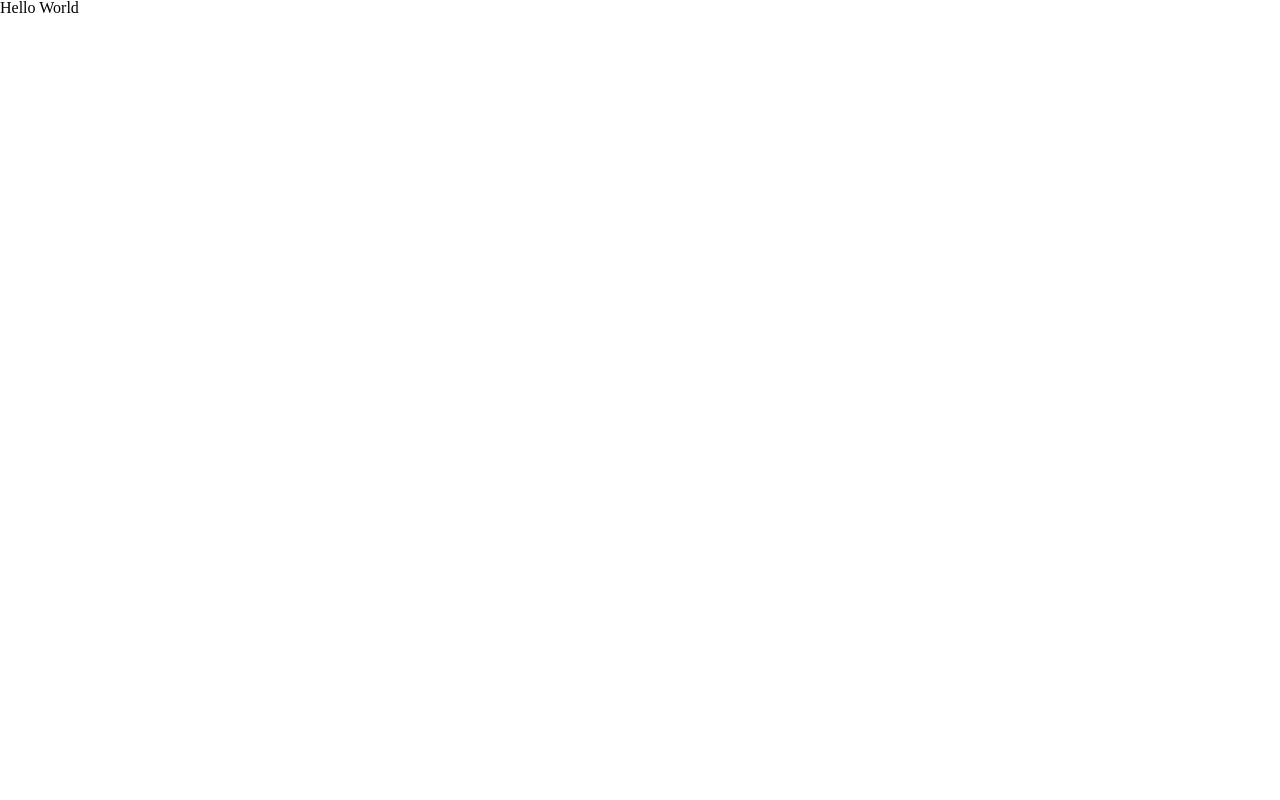
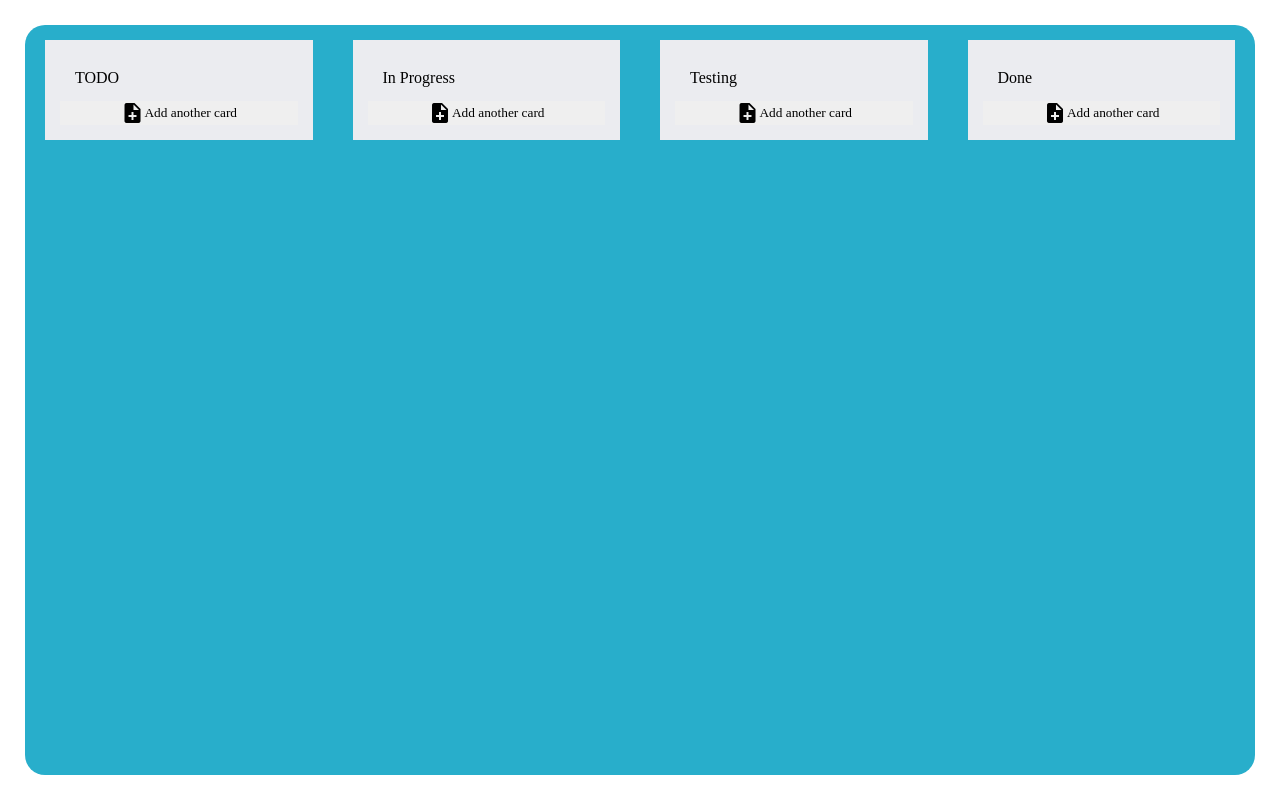
Before and after one commit to 97Dmitry/ReactTrello, a React (Create React App) app: page / in a window 1280 px wide. Built offline with nearby package versions, Linux system fonts and the light colour scheme.

Commit message:
Created board and added possibility to add card to column

```diff
--- a/public/index.html
+++ b/public/index.html
@@ -10,6 +10,8 @@
       content="Web site created using create-react-app"
     />
     <link rel="manifest" href="%PUBLIC_URL%/manifest.json" />
+    <link href="https://fonts.googleapis.com/icon?family=Material+Icons"
+          rel="stylesheet">
     <title>React App</title>
   </head>
   <body>
--- a/src/App.tsx
+++ b/src/App.tsx
@@ -1,7 +1,10 @@
 import React from 'react';
 import styled from "styled-components";
 
+import Board from "./components/Board/Board";
+
 const AppWrapper = styled.div`
+  display: flex;
   width: 100%;
   min-height: 100vh;
 `
@@ -9,7 +12,7 @@ const AppWrapper = styled.div`
 const App: React.FC = (): any => {
   return (
       <AppWrapper>
-        Hello World
+        <Board />
       </AppWrapper>
     )
 
--- /dev/null
+++ b/src/components/Board/Board.tsx
@@ -0,0 +1,26 @@
+import React from "react";
+import styled from "styled-components";
+import Column from "../Column/Column";
+
+
+const BoardStyle = styled.div`
+  display: flex;
+
+  width: 100%;
+  margin: 25px;
+  border-radius: 20px;
+  background: #28AECB;
+`
+
+const Board: React.FC = () => {
+  return (
+    <BoardStyle>
+      <Column>TODO</Column>
+      <Column>In Progress</Column>
+      <Column>Testing</Column>
+      <Column>Done</Column>
+    </BoardStyle>
+  );
+};
+
+export default Board;
--- /dev/null
+++ b/src/components/Card/Card.tsx
@@ -0,0 +1,20 @@
+import React from "react";
+import styled from "styled-components";
+
+const CardStyle = styled.div`
+  border: 1px saddlebrown solid;
+  padding: 5px;
+  width: 100%;
+`
+interface CardText {
+  text: string
+}
+const Card: React.FC<CardText> = ({ text }) => {
+  return (
+    <CardStyle>
+      { text }
+    </CardStyle>
+  );
+};
+
+export default Card;
--- /dev/null
+++ b/src/components/Column/Column.tsx
@@ -0,0 +1,68 @@
+import React, {ReactNode, useState} from "react";
+import styled from "styled-components";
+import Card from "../Card/Card";
+
+const ColumnWrapper = styled.div`
+  width: 25%;
+  height: max-content;
+  margin: 15px 20px 0;
+  padding: 15px;
+  background: #EBECF0;
+`;
+
+const ColumnTitle = styled.h1`
+  padding: 15px;
+`;
+
+const Button = styled.button`
+  width: 100%;
+  display: flex;
+
+  justify-content: center;
+  align-items: center;
+`;
+
+const Input = styled.input`
+
+`;
+
+const AddButton = styled.button`
+`;
+
+interface ColumnProps {
+  children: ReactNode;
+}
+
+const Column: React.FC<ColumnProps> = ({children}) => {
+  let [addCard, setBoll] = useState(false);
+  let [inp, setInp] = useState("");
+  let [arr, setArr] = useState<Array<any>>([])
+  return (
+    <ColumnWrapper>
+      <ColumnTitle>{children}</ColumnTitle>
+      {arr}
+      {addCard
+        ? <>
+          <Input
+            type="text"
+            placeholder={"Input card name"}
+            value={inp}
+            onChange={(e) => {
+              setInp(inp = e.target.value);
+            }}
+          />
+          <AddButton
+            onClick={() => {
+              setArr(arr = [...arr, <Card text={inp} key={arr.length || 0}/>])
+            }}
+          >
+            Add
+          </AddButton>
+        </>
+        : <Button onClick={() => setBoll(!addCard)}><i className="material-icons">note_add</i>Add
+          another card</Button>}
+    </ColumnWrapper>
+  );
+};
+
+export default Column;
```
